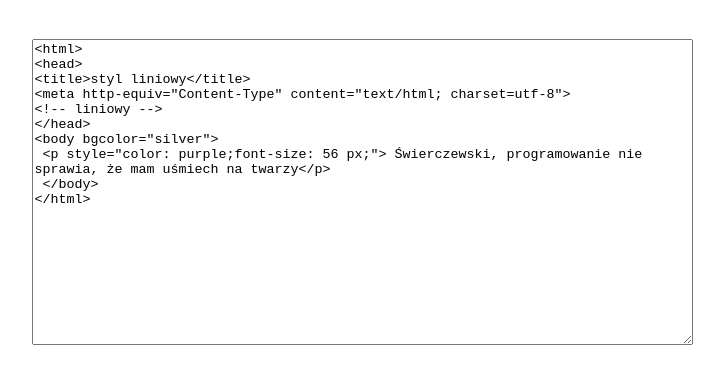
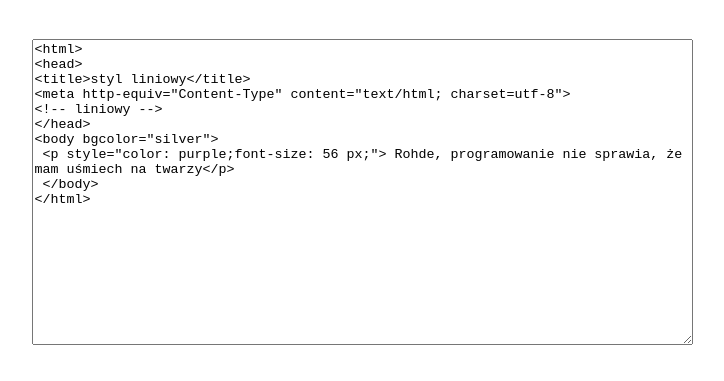
Before and after one commit to Pajracik/1_23, a plain HTML site: page kryniewskiCSS2/rohde_z5_4_kod.html in a window 1280 px wide. Shown: the part 59-440 px from the top of the page, without its empty margins (278-1002 px from the left). Drawn offline with Linux system fonts and the light colour scheme.

Commit message:
Update rohde_z5_4_kod.html

```diff
--- a/kryniewskiCSS2/rohde_z5_4_kod.html
+++ b/kryniewskiCSS2/rohde_z5_4_kod.html
@@ -22,7 +22,7 @@
 <!-- liniowy -->
 </head>
 <body bgcolor="silver">
- <p style="color: purple;font-size: 56 px;"> Świerczewski, programowanie nie sprawia, że mam uśmiech na twarzy</p>
+ <p style="color: purple;font-size: 56 px;"> Rohde, programowanie nie sprawia, że mam uśmiech na twarzy</p>
  </body>
 </html>
 
```
